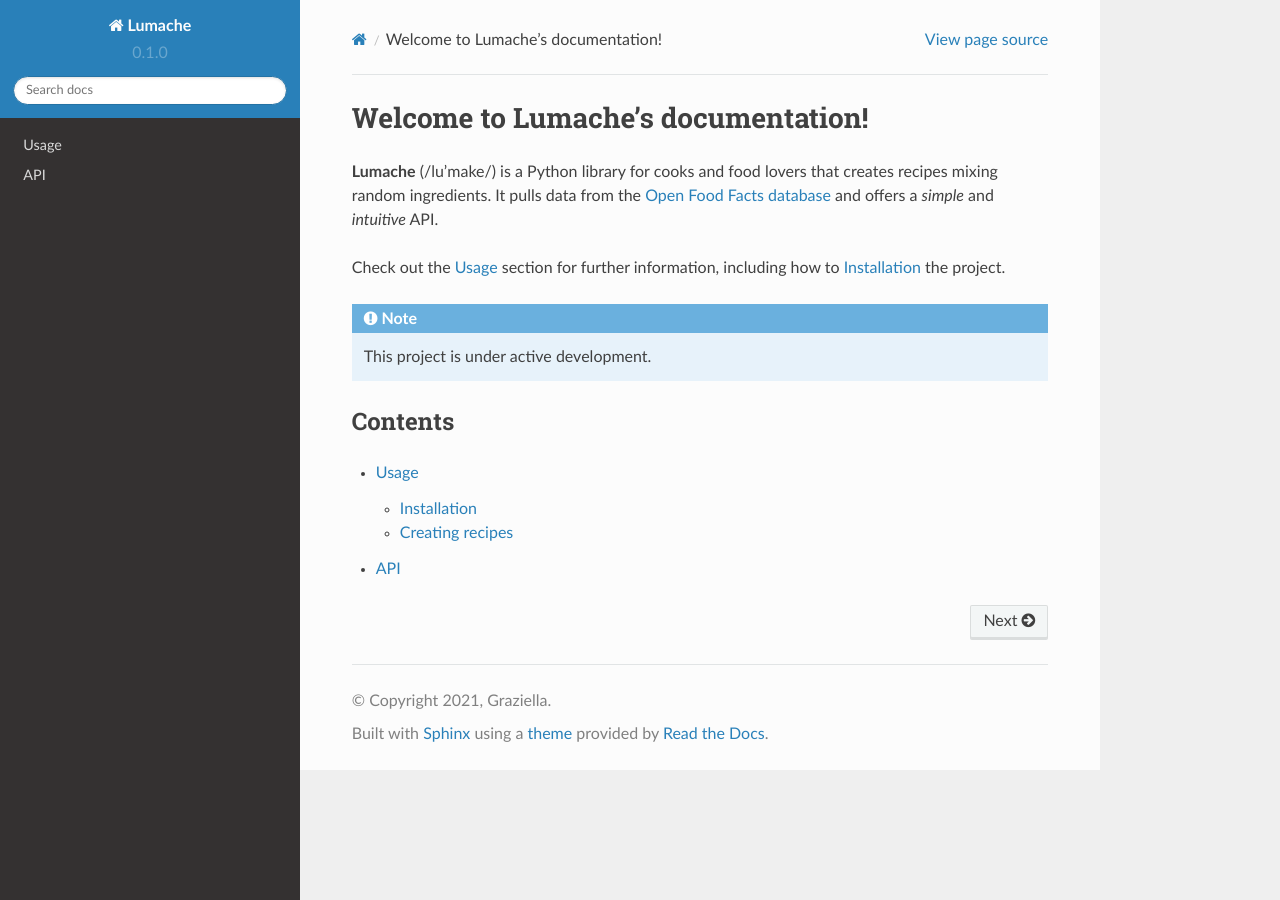
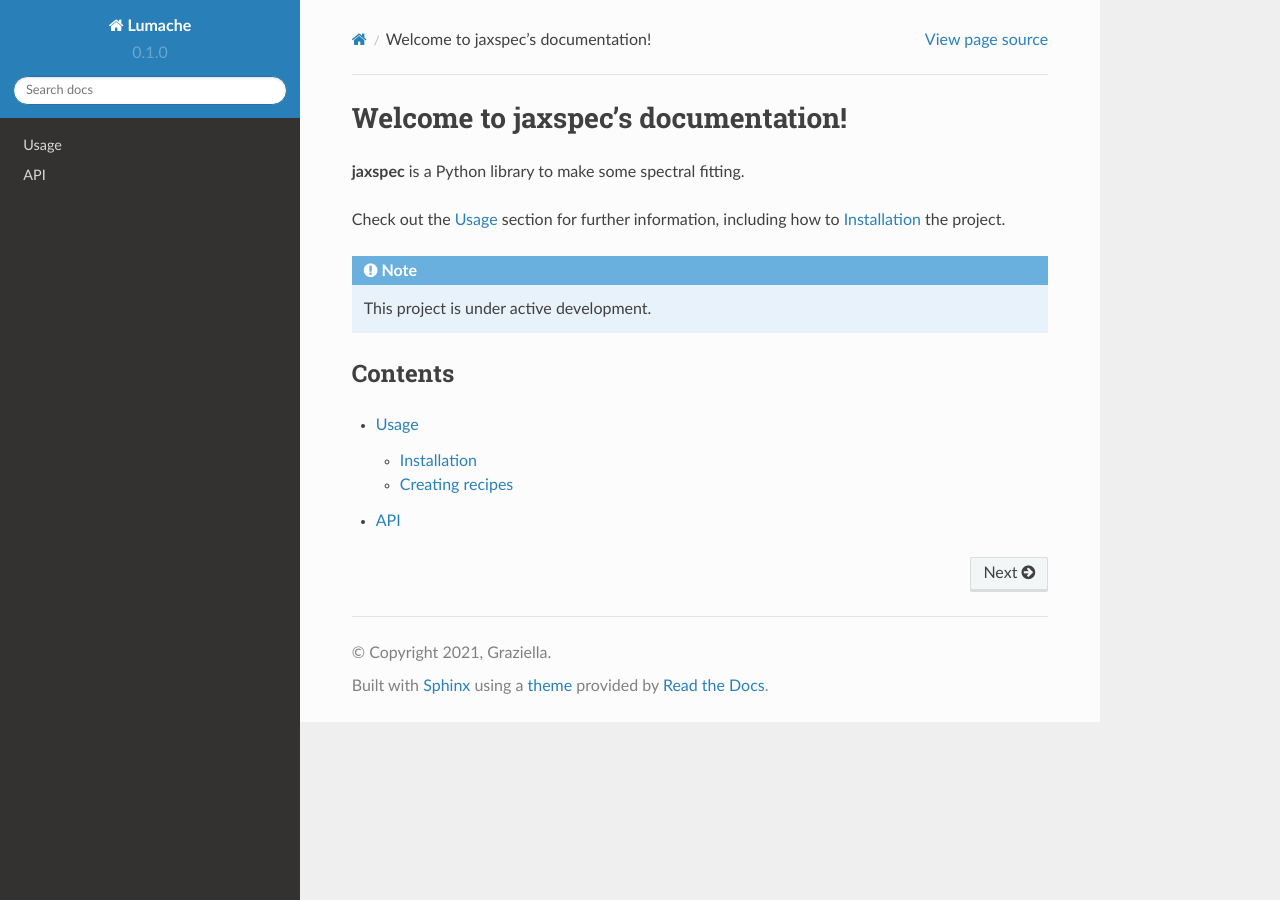
Before and after one commit to renecotyfanboy/jaxspec, a Sphinx documentation site: the page built from docs/source/index.rst, in a window 1280 px wide. Built offline with Sphinx 7.4.7 and the Read the Docs theme 2.0.0, drawn with Linux system fonts in a browser that asks for light colours.

Commit message:
convert lumache to jaxspec

```diff
--- a/docs/source/api.rst
+++ b/docs/source/api.rst
@@ -4,4 +4,4 @@
 .. autosummary::
    :toctree: generated
 
-   lumache
+   jaxspec
--- a/docs/source/index.rst
+++ b/docs/source/index.rst
@@ -1,10 +1,7 @@
-Welcome to Lumache's documentation!
+Welcome to jaxspec's documentation!
 ===================================
 
-**Lumache** (/lu'make/) is a Python library for cooks and food lovers
-that creates recipes mixing random ingredients.
-It pulls data from the `Open Food Facts database <https://world.openfoodfacts.org/>`_
-and offers a *simple* and *intuitive* API.
+**jaxspec** is a Python library to make some spectral fitting.
 
 Check out the :doc:`usage` section for further information, including
 how to :ref:`installation` the project.
--- /dev/null
+++ b/main.py
@@ -0,0 +1,5 @@
+"""
+jaxspec - placeholder to build documentation
+"""
+
+__version__ = "0.1.0"
--- a/pyproject.toml
+++ b/pyproject.toml
@@ -3,6 +3,6 @@
 build-backend = "flit_core.buildapi"
 
 [project]
-name = "lumache"
-authors = [{name = "Graziella", email = "graziella@lumache"}]
+name = "jaxspec"
+authors = [{name = "Simon Dupourqué", email = "sdupourque@irap.omp.eu"}]
 dynamic = ["version", "description"]
```
Also changed, not shown: docs/source/usage.rst (+10 -2 lines), lumache.py (deleted, +0 -23 lines).
